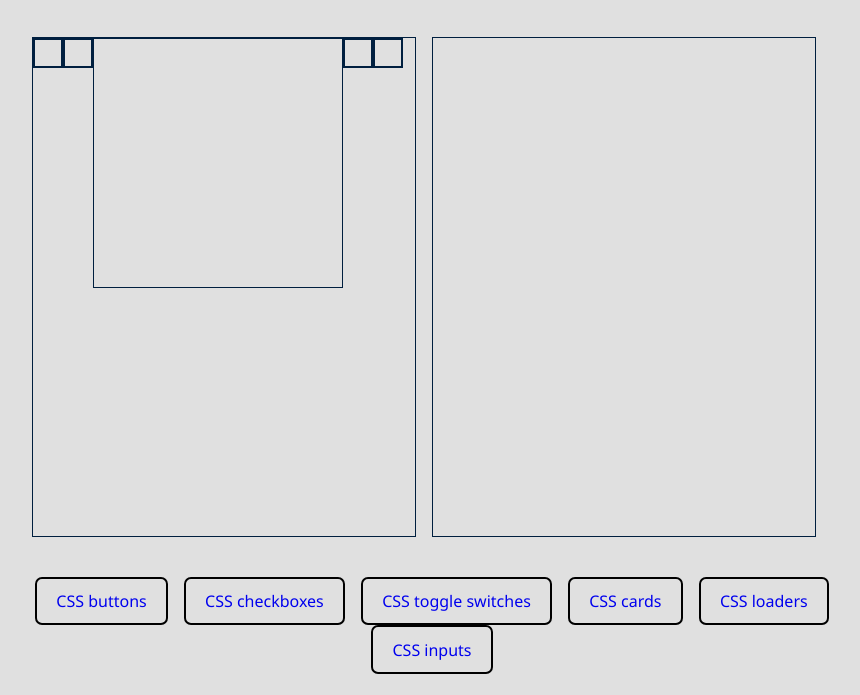
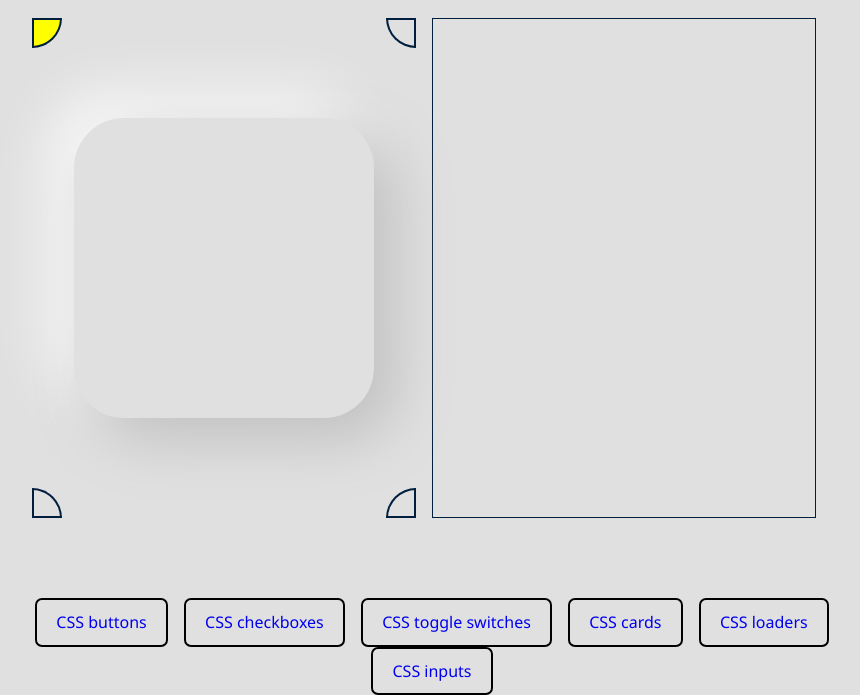
Before and after one commit to Anaele001/NEUMORPHISM.IO, a plain HTML site: page index.html in a window 1280 px wide. Shown: the part 138-833 px from the top of the page, without its empty margins (208-1068 px from the left). Before the commit the page ends 812 px from the top, so only its background shows below. Drawn offline with Linux system fonts and the light colour scheme.

Commit message:
Updated my UI CODE

```diff
--- a/css/style.css
+++ b/css/style.css
@@ -21,13 +21,15 @@ body {
 .main {
   margin: auto;
   width: 60%;
-  margin-top: 5%;
+  margin-top: 4%;
   min-width: 100vh;
   text-align: center;
 }
 
 .title h2 {
   font-size: 32px;
+  font-family: "Courier New", Courier, monospace;
+  font-weight: bold;
 }
 
 .title p {
@@ -40,38 +42,78 @@ body {
 
 .boxes {
   display: flex;
-  margin-top: 40px;
+  margin-top: 5%;
   width: 100%;
-  min-height: 400px;
+  height: auto;
   gap: 2%;
 }
 
 .left-box {
-  border: 1px solid #001f3f;
   width: 48%;
-  height: 500px;
-  text-align: justify;
   display: flex;
+  position: relative;
 }
+
 .light-sources-top-left {
+  background-color: yellow;
+  position: absolute;
+  top: 0px;
+  left: 0px;
+  right: unset;
+  bottom: unset;
+  width: 30px;
+  height: 30px;
+  cursor: pointer;
+  border: 2px solid #001f3f;
+  border-bottom-right-radius: 30px;
+  border-bottom-left-radius: unset;
+  border-top-right-radius: unset;
+  border-top-left-radius: unset;
+}
+
+.light-sources-top-right {
+  position: absolute;
+  top: 0px;
+  left: unset;
+  right: 0;
+  bottom: unset;
   width: 30px;
   height: 30px;
   border: 2px solid #001f3f;
+  border-bottom-right-radius: unset;
+  border-bottom-left-radius: 30px;
+  border-top-right-radius: unset;
+  border-top-left-radius: unset;
 }
-.light-sources-top-right {
+
+.light-sources-buttom-left {
+  position: absolute;
+  top: unset;
+  left: 0px;
+  right: unset;
+  bottom: 0px;
   width: 30px;
   height: 30px;
   border: 2px solid #001f3f;
+  border-bottom-right-radius: unset;
+  border-bottom-left-radius: unset;
+  border-top-right-radius: 30px;
+  border-top-left-radius: unset;
 }
-.light-sources-buttom-left {
+
+.light-sources-buttom-right {
+  position: absolute;
+  top: unset;
+  left: unset;
+  right: 0px;
+  bottom: 0px;
   width: 30px;
   height: 30px;
   border: 2px solid #001f3f;
-}
-.light-sources-buttom-right {
-  width: 30px;
-  height: 30px;
-  border: 2px solid #001f3f;
+  border-bottom-right-radius: unset;
+  border-bottom-left-radius: unset;
+  border-top-right-radius: unset;
+  border-top-left-radius: 30px;
 }
 
 .right-box {
@@ -82,10 +124,12 @@ body {
 }
 
 .center {
+  margin: auto;
   align-items: center;
-  width: 250px;
-  height: 250px;
-  border: 1px solid #001f3f;
+  width: 300px;
+  height: 300px;
+  border-radius: 50px;
+  box-shadow: 20px 20px 60px #bebebe, -20px -20px 60px #ffffff;
 }
 
 .right-box {
@@ -95,7 +139,7 @@ body {
 .buttons {
   display: flex;
   flex-wrap: wrap;
-  margin-top: 5%;
+  margin-top: 10%;
   gap: 2%;
   justify-content: center;
 }
```
